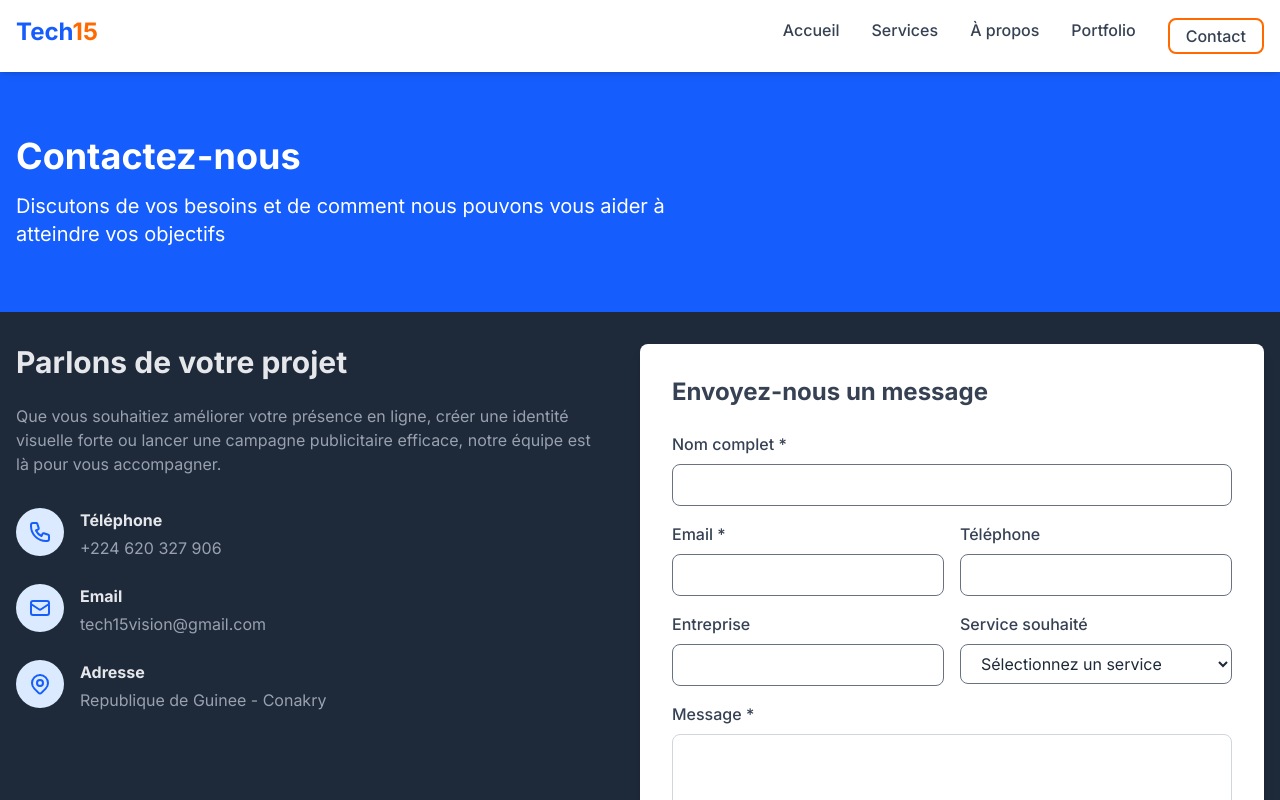
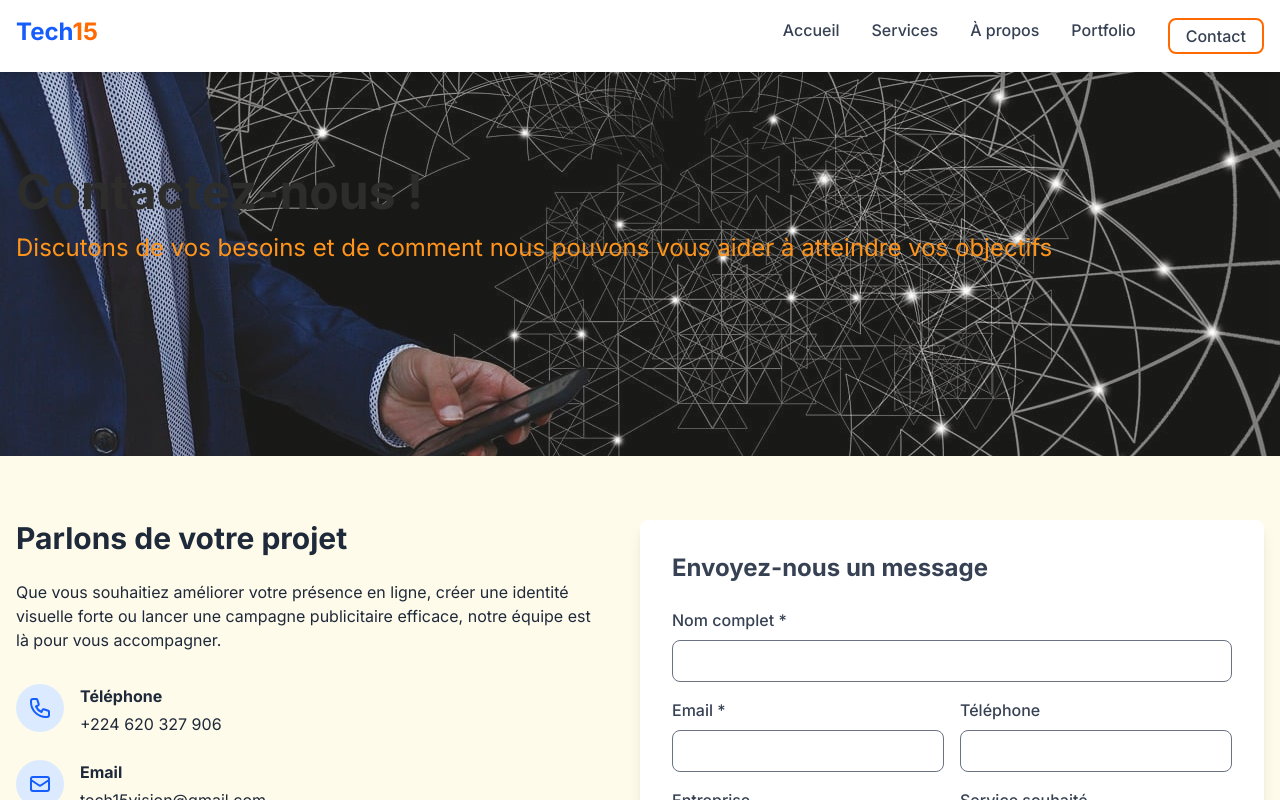
Before and after one commit to Jeanos2004/Tech15PortFolio, a Next.js app: page /contact in a window 1280 px wide. Shown: the top 800 px of the page. Built offline with nearby package versions, Linux system fonts and the light colour scheme.

Commit message:
Optimisation du Style et passation des propes au composants About

```diff
--- a/src/app/(routes)/a-propos/page.tsx
+++ b/src/app/(routes)/a-propos/page.tsx
@@ -15,7 +15,7 @@ export default function AboutPage() {
           </p>
         </div>
 
-      <About />
+      <About theStyle={{normal: 'text-gray-700', title: 'text-gray-900'}}/>
 
       <div className="mt-16 px-12">
         <Team />
--- a/src/app/(routes)/contact/page.tsx
+++ b/src/app/(routes)/contact/page.tsx
@@ -48,21 +48,21 @@ export default function ContactPage() {
   };
 
   return (
-    <div className='bg-gray-800'>
-      <div className="bg-blue-600 text-white py-16">
+    <div className="bg-amber-50">
+      <div className=" py-24 h-96" style={{ backgroundImage: 'url(/images/pages/contact-image.jpg)', backgroundSize: 'cover', backgroundPosition: 'center', opacity : 0.9 }}>
         <div className="container mx-auto px-4">
-          <h1 className="text-4xl font-bold mb-4">Contactez-nous</h1>
-          <p className="text-xl max-w-2xl">
+          <h1 className="text-5xl font-bold mb-4">Contactez-nous !</h1>
+          <p className="text-2xl text-orange-400">
             Discutons de vos besoins et de comment nous pouvons vous aider à atteindre vos objectifs
           </p>
         </div>
       </div>
 
-      <div className="container mx-auto px-4 py-8 bg-gray-800 ">
+      <div className="container mx-auto px-4 py-16 bg-amber-50">
         <div className="flex flex-col lg:flex-row">
           <div className="lg:w-1/2 lg:pr-12 mb-12 lg:mb-0">
-            <h2 className="text-3xl font-bold mb-6 text-gray-200">Parlons de votre projet</h2>
-            <p className="text-gray-400 mb-8">
+            <h2 className="text-3xl font-bold mb-6 text-gray-800">Parlons de votre projet</h2>
+            <p className="text-gray-800 mb-8">
               Que vous souhaitiez améliorer votre présence en ligne, créer une identité visuelle forte ou lancer une campagne publicitaire efficace, notre équipe est là pour vous accompagner.
             </p>
 
@@ -74,8 +74,8 @@ export default function ContactPage() {
                   </svg>
                 </div>
                 <div>
-                  <h3 className="font-bold text-gray-200 mb-1">Téléphone</h3>
-                  <p className="text-gray-400">{contactData.phone}</p>
+                  <h3 className="font-bold text-gray-800 mb-1">Téléphone</h3>
+                  <p className="text-gray-800">{contactData.phone}</p>
                 </div>
               </div>
 
@@ -86,8 +86,8 @@ export default function ContactPage() {
                   </svg>
                 </div>
                 <div>
-                  <h3 className="font-bold text-gray-200 mb-1">Email</h3>
-                  <p className="text-gray-400">{contactData.email}</p>
+                  <h3 className="font-bold text-gray-800 mb-1">Email</h3>
+                  <p className="text-gray-800">{contactData.email}</p>
                 </div>
               </div>
 
@@ -99,8 +99,8 @@ export default function ContactPage() {
                   </svg>
                 </div>
                 <div>
-                  <h3 className="font-bold text-gray-200 mb-1">Adresse</h3>
-                  <p className="text-gray-400">{contactData.address}</p>
+                  <h3 className="font-bold text-gray-800 mb-1">Adresse</h3>
+                  <p className="text-gray-800">{contactData.address}</p>
                 </div>
               </div>
             </div>
--- a/src/app/(routes)/page.tsx
+++ b/src/app/(routes)/page.tsx
@@ -11,7 +11,7 @@ export default function Home() {
     <>
       <Hero />
       <Services />
-      <About />
+      <About theStyle={{normal: 'text-gray-300', title: 'text-gray-100'}}/>
       <Team />
     </>
   );
--- a/src/components/layout/Header.tsx
+++ b/src/components/layout/Header.tsx
@@ -34,7 +34,7 @@ export default function Header() {
           <Link href="/portfolio" className="font-medium text-gray-700 hover:text-orange-500 transition">
             Portfolio
           </Link>
-          <Link href="/contact" className="font-medium text-gray-700 hover:text-blue-600 transition border-2 border-orange-500 rounded-lg px-4 py-1 hover:bg-orange-500 hover:text-white">
+          <Link href="/contact" className="font-medium text-gray-700 transition border-2 border-orange-500 rounded-lg px-4 py-1 hover:bg-orange-500 hover:text-white">
             Contact
           </Link>
         </nav>
@@ -77,7 +77,7 @@ export default function Header() {
             <Link href="/portfolio" className="font-medium text-gray-700 hover:text-orange-500 transition">
               Portfolio
             </Link>
-            <Link href="/contact" className="font-medium text-gray-700 hover:text-blue-600 transition border-2 border-orange-500 rounded-lg px-4 py-1 hover:bg-orange-500 hover:text-white">
+            <Link href="/contact" className="font-medium text-gray-700 hover:text-blue-600 transition border-2 border-orange-500 rounded-lg px-4 py-1 hover:bg-orange-500">
               Contact
             </Link>
           </nav>
--- a/src/components/sections/About.tsx
+++ b/src/components/sections/About.tsx
@@ -1,24 +1,28 @@
 
+interface InterfaceProps {
+  normal: string;
+  title: string;
+}
 
-export default function About() {
+export default function About({ theStyle }: { theStyle?: InterfaceProps }) {
   return (
-    <section className="py-16 px-12">
-      <div className="container mx-auto px-4 text-gray-800">
+    <section className={`py-16 px-12 ${theStyle?.normal}`}>
+      <div className="container mx-auto px-4">
 
-        <div className="grid grid-cols-1 md:grid-cols-2 gap-12 text-gray-200">
+        <div className="grid grid-cols-1 md:grid-cols-2 gap-8">
           <div>
-            <h3 className="text-2xl font-bold mb-4">Notre Mission</h3>
-            <p className="text-gray-400 mb-6">
+            <h3 className={`text-2xl font-bold mb-4 ${theStyle?.title}`}>Notre Mission</h3>
+            <p className="mb-6">
               Offrir des services de publicité digitale accessibles et performants aux entreprises de toutes tailles en combinant créativité, stratégie et technologie.
             </p>
 
-            <h3 className="text-2xl font-bold mb-4">Notre Vision</h3>
-            <p className="text-gray-400 mb-6">
+            <h3 className={`text-2xl font-bold mb-4 ${theStyle?.title}`}>Notre Vision</h3>
+            <p className="mb-6">
               Devenir une référence en matière de marketing digital, en aidant nos clients à maximiser leur impact en ligne avec des stratégies publicitaires innovantes et abordables.
             </p>
 
-            <h3 className="text-2xl font-bold mb-4">Nos Valeurs</h3>
-            <ul className="space-y-3 text-gray-400">
+            <h3 className={`text-2xl font-bold mb-4 ${theStyle?.title}`}>Nos Valeurs</h3>
+            <ul className="space-y-3">
               <li className="flex items-start">
                 <div className="bg-orange-500 rounded-full p-1 mr-3 mt-1">
                   <svg className="w-4 h-4 text-white" fill="currentColor" viewBox="0 0 20 20" xmlns="http://www.w3.org/2000/svg">
```
Also changed, not shown: public/images/pages/contact-image.jpg (added).
